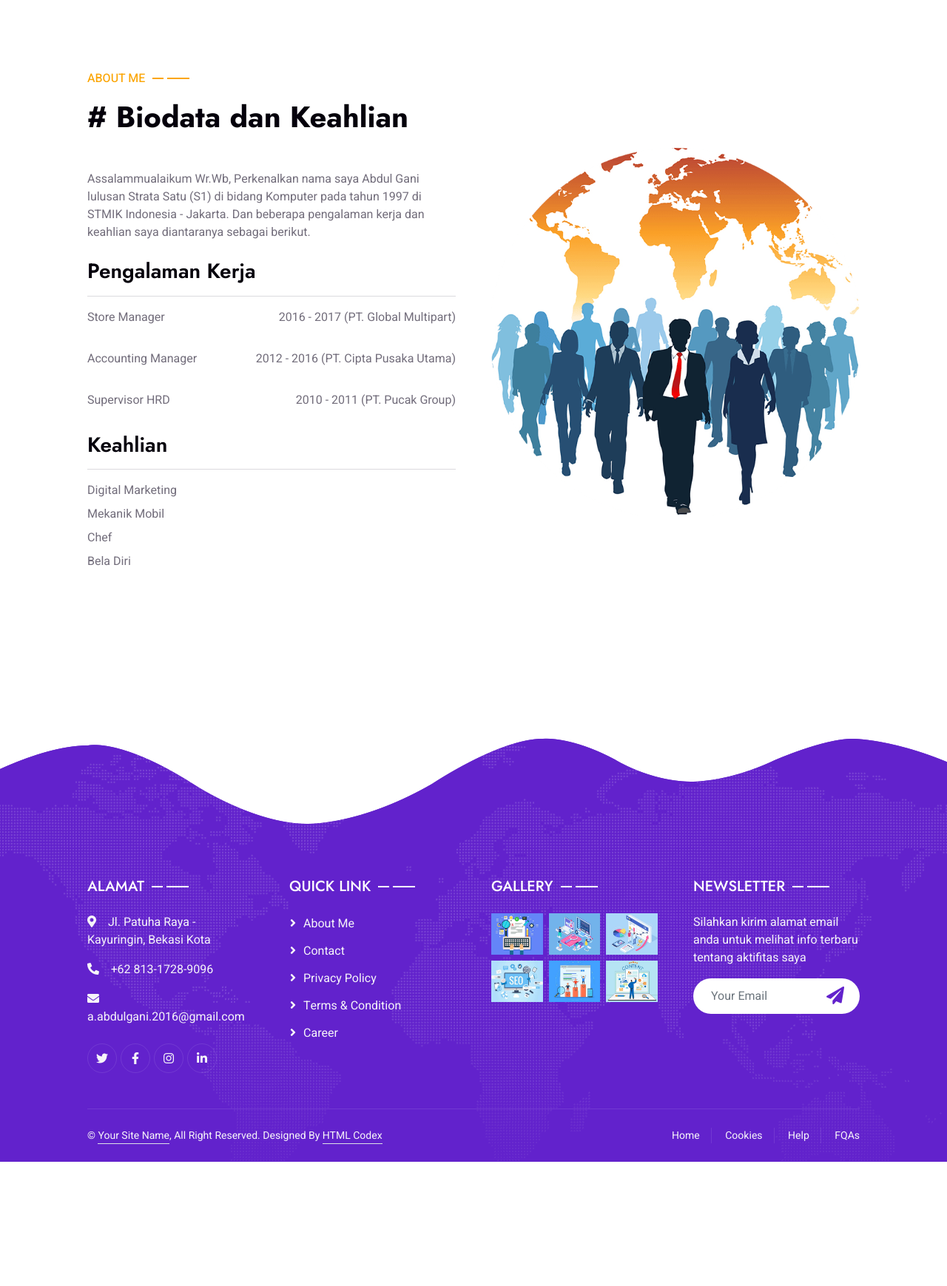
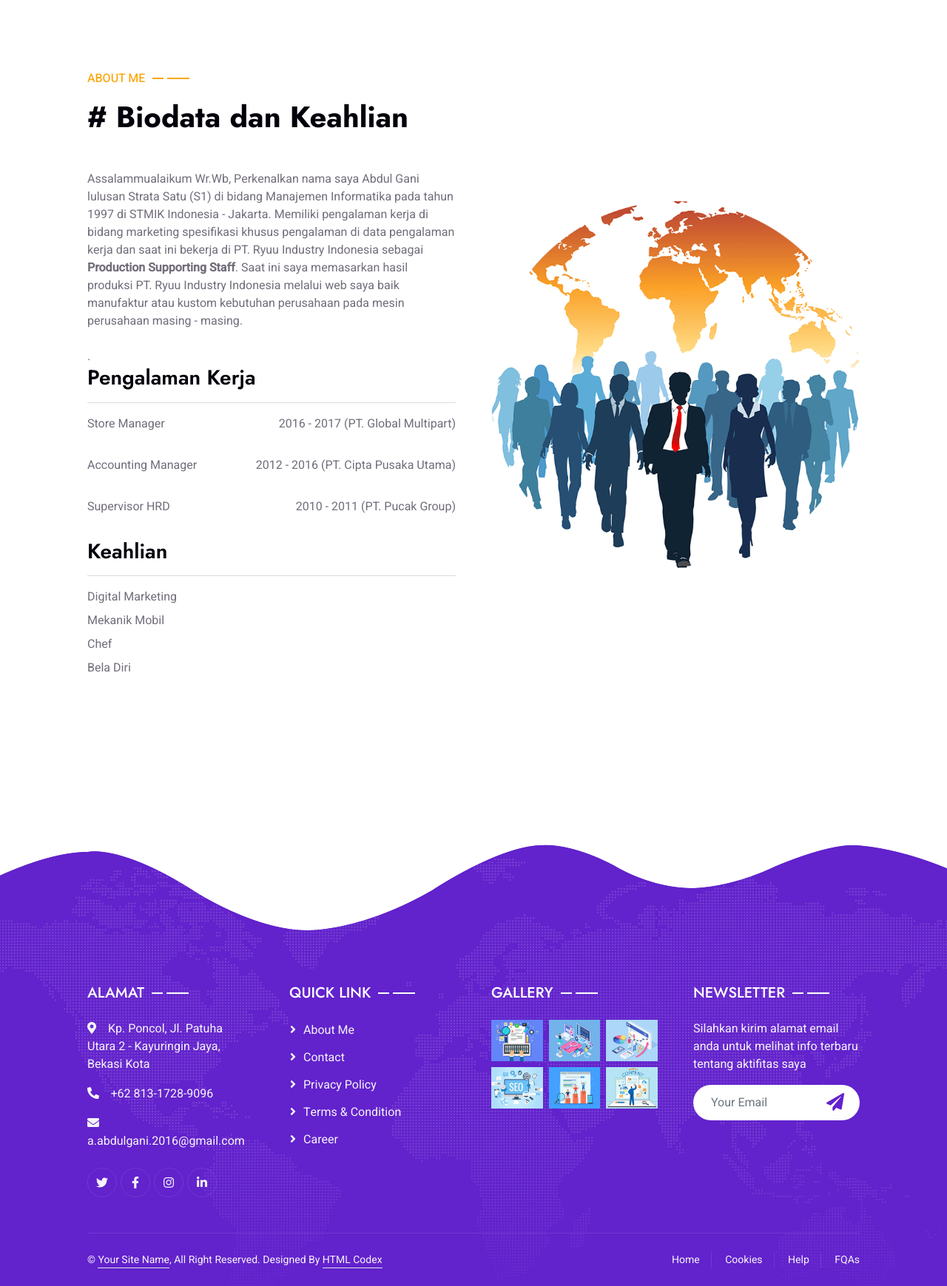
Before and after one commit to HusniArr/porto-gani, a Django app: page /about in a window 1280 px wide. Shown: the part 595-2334 px from the top of the page at 74% size. Before the commit the page ends 2166 px from the top, so only its background shows below. Run offline with Django 5.2, Linux system fonts and the light colour scheme; some libraries are stand-ins or nearby versions.

Commit message:
edit konten halaman about me

```diff
--- a/templates/about/index.html
+++ b/templates/about/index.html
@@ -24,7 +24,7 @@
             <div class="col-lg-6 wow fadeInUp" data-wow-delay="0.1s">
                 <p class="section-title text-secondary">About Me<span></span></p>
                 <h1 class="mb-5"># Biodata dan Keahlian</h1>
-                <p class="mb-4">Assalammualaikum Wr.Wb, Perkenalkan nama saya Abdul Gani lulusan Strata Satu (S1) di bidang Komputer pada tahun 1997 di STMIK Indonesia - Jakarta. Dan beberapa pengalaman kerja dan keahlian saya diantaranya sebagai berikut.</p>
+                <p class="mb-4">Assalammualaikum Wr.Wb, Perkenalkan nama saya Abdul Gani lulusan Strata Satu (S1) di bidang Manajemen Informatika pada tahun 1997 di STMIK Indonesia - Jakarta. Memiliki pengalaman kerja di bidang marketing spesifikasi khusus pengalaman di data pengalaman kerja dan saat ini bekerja di PT. Ryuu Industry Indonesia sebagai <b>Production Supporting Staff</b>. Saat ini saya memasarkan hasil produksi PT. Ryuu Industry Indonesia melalui web saya baik manufaktur atau kustom kebutuhan perusahaan pada mesin perusahaan masing - masing.</p>.
                 <h3 class="mb-2">Pengalaman Kerja</h3>
                 <hr>
                 <div class="skill mb-4">
--- a/templates/partials/footer.html
+++ b/templates/partials/footer.html
@@ -4,7 +4,7 @@
         <div class="row g-5">
             <div class="col-md-6 col-lg-3">
                 <p class="section-title text-white h5 mb-4">Alamat<span></span></p>
-                <p><i class="fa fa-map-marker-alt me-3"></i>Jl. Patuha Raya - Kayuringin, Bekasi Kota</p>
+                <p><i class="fa fa-map-marker-alt me-3"></i>Kp. Poncol, Jl. Patuha Utara 2 - Kayuringin Jaya, Bekasi Kota</p>
                 <p><i class="fa fa-phone-alt me-3"></i>+62 813-1728-9096</p>
                 <p><i class="fa fa-envelope me-3"></i>a.abdulgani.2016@gmail.com</p>
                 <div class="d-flex pt-2">
```
